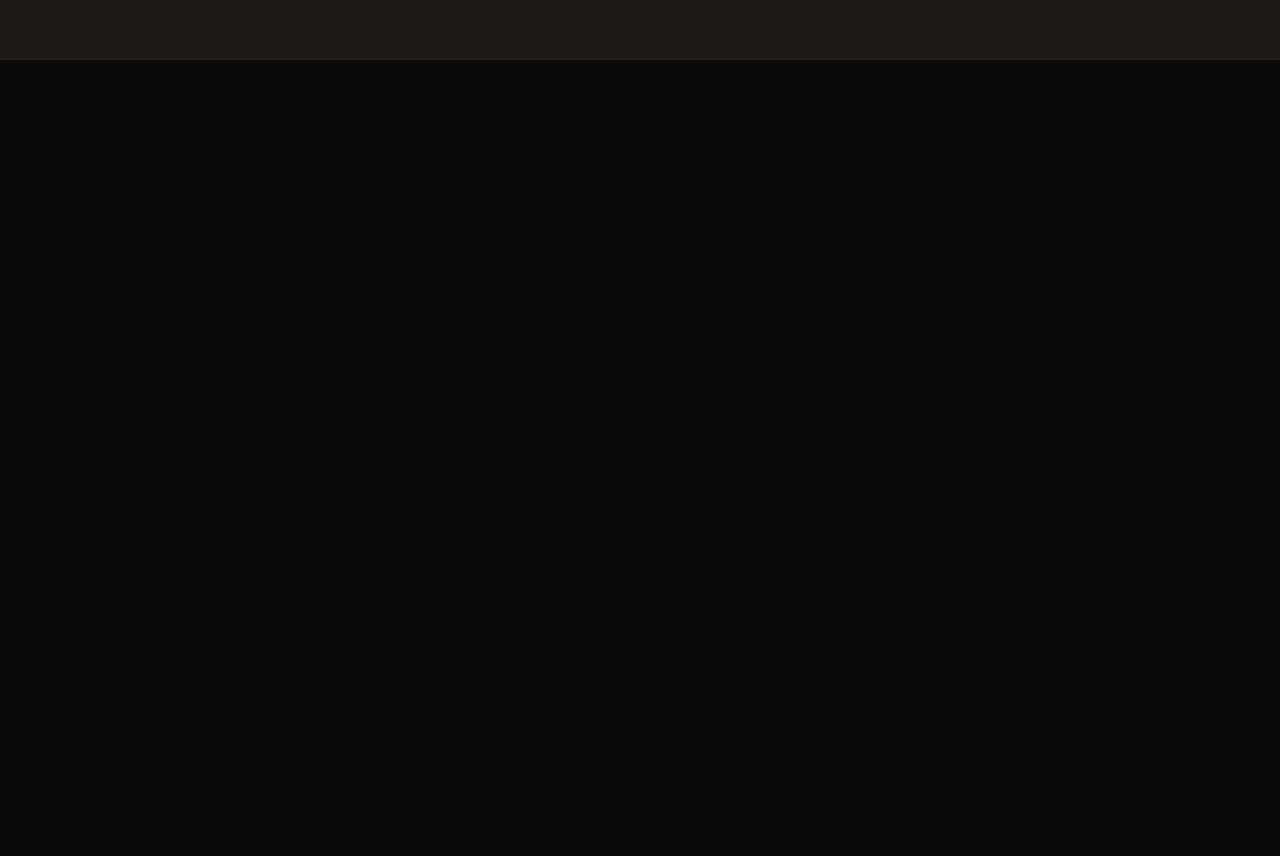
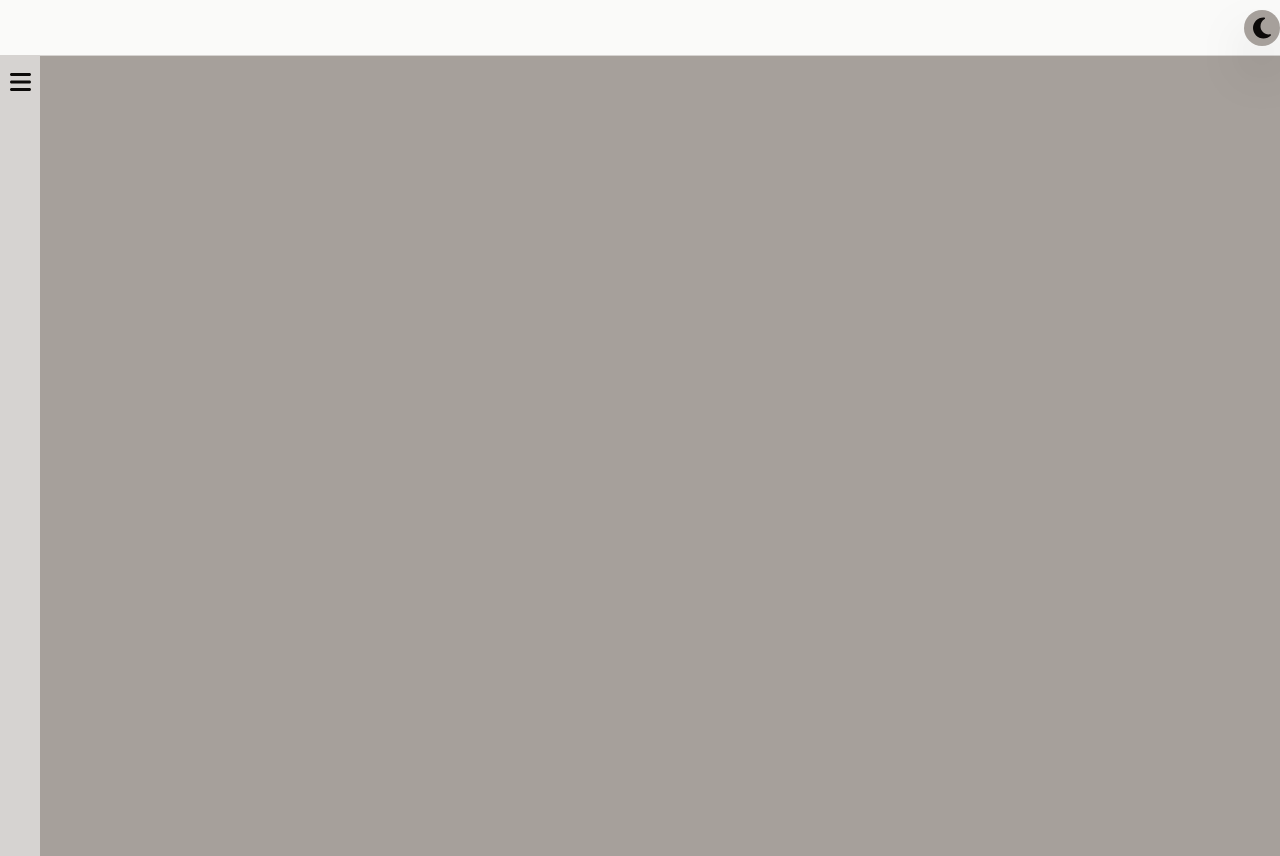
Before and after one commit to zekariyasamdu/rate-movies, a React (Vite) app: page / in a window 1280 px wide. Before the commit the page ends 800 px from the top, so only its background shows below. Built offline with nearby package versions, Linux system fonts and the light colour scheme; a web font is replaced by a local one.

Commit message:
darkmode and lightmode set up

```diff
--- a/index.css
+++ b/index.css
@@ -4,9 +4,13 @@
 @custom-variant dark (&:where(.dark, .dark *));
 
 @theme {
-    --color-primary:   oklch(0.147 0.004 49.25);
-    --color-secondary: oklch(0.216 0.006 56.043);
-    --color-tertiary:  oklch(0.268 0.007 34.298);
+    --color-D-primary:   oklch(0.147 0.004 49.25);
+    --color-D-secondary: oklch(0.216 0.006 56.043);
+    --color-D-tertiary:  oklch(0.268 0.007 34.298);
+
+    --color-L-primary:  oklch(0.709 0.01 56.259);
+    --color-L-secondary: oklch(0.985 0.001 106.423);
+    --color-L-tertiary:  oklch(0.869 0.005 56.366) ;
     --font-open-sans:  Open Sans, "sans-serif";
 }
 
@@ -19,7 +23,7 @@
 
 @layer base {
     body{
-        @apply m-0 p-0 text-white text-2xl bg-primary font-open-sans ;
+        @apply h-screen m-0 p-0 text-white text-2xl bg-L-primary font-open-sans dark:bg-D-primary ;
     }
 }
 
--- a/package.json
+++ b/package.json
@@ -10,6 +10,9 @@
     "preview": "vite preview"
   },
   "dependencies": {
+    "@fortawesome/fontawesome-svg-core": "^6.7.2",
+    "@fortawesome/free-solid-svg-icons": "^6.7.2",
+    "@fortawesome/react-fontawesome": "^0.2.2",
     "@tailwindcss/vite": "^4.1.7",
     "dotenv": "^16.5.0",
     "react": "^19.1.0",
--- a/src/components/Header.tsx
+++ b/src/components/Header.tsx
@@ -1,9 +1,31 @@
 
+// fontawsome
+import { FontAwesomeIcon } from "@fortawesome/react-fontawesome";
+import { faMoon, faSun } from "@fortawesome/free-solid-svg-icons";
+// Hooks
+import useChangeTheme from "../hooks/useChangeTheme";
 
 
 export default function Header() {
+    // toggles between themes
+    const { theme, setTheme } = useChangeTheme()
+    function toggleBetweenThemes(): void {
+        setTheme(!theme)
+    }
+
+
     return (
-        <div className="w-full h-15 border-b-1 flex-center border-tertiary bg-secondary">
+        <div className="sticky z-1 top-0 w-full flex flex-row items-center h-14 border-b-1 border-L-tertiary bg-L-secondary dark:border-D-tertiary dark:bg-D-secondary">
+            <div className="w-9 h-9 bg-L-primary ml-auto flex-center rounded-full cursor-pointer dark:bg-D-primary shadow-2xl shadow-D-primary"
+                onClick={toggleBetweenThemes}>
+                {!theme ?
+                    <FontAwesomeIcon className="text-L-primary"
+                        title="light-mode"
+                        icon={faSun} /> :
+                    <FontAwesomeIcon className="text-D-primary"
+                        title="dark-mode"
+                        icon={faMoon} />}
+            </div>
         </div>
     )
 }
--- /dev/null
+++ b/src/components/SideBar.tsx
@@ -0,0 +1,27 @@
+// fontawsome
+import { FontAwesomeIcon } from "@fortawesome/react-fontawesome";
+import { faBars } from "@fortawesome/free-solid-svg-icons";
+import { useState } from "react";
+
+
+
+export default function SideBar() {
+
+    // Resizing the sidebar
+    const [stateOfResizeSideBar, setResizeSideBar] = useState(true)
+    let widthValue: string = stateOfResizeSideBar ? 'w-10' : 'w-50';
+    function resizeSideBar(): void {
+        setResizeSideBar(!stateOfResizeSideBar);
+    }
+
+    return (
+        <div className={`z-20 ${widthValue}  h-screen flex justify-center bg-L-tertiary dark:bg-D-tertiary`}>
+            <div className="w-max h-max cursor-pointer my-2.5 dark:hover:bg-D-primary"
+                onClick={resizeSideBar}
+                title="sidebar">
+                <FontAwesomeIcon className="text-D-primary dark:text-L-primary "
+                    icon={faBars} />
+            </div>
+        </div>
+    )
+}
--- /dev/null
+++ b/src/hooks/useChangeTheme.tsx
@@ -0,0 +1,26 @@
+import { useEffect, useState } from "react";
+
+
+export default function useChangeTheme() {
+
+    const [theme, setTheme] = useState(() => {
+        let value: string | null = localStorage.getItem('theme')
+        return value === 'dark' ? false : true;
+
+    });
+
+    useEffect(() => {
+        if (theme) {
+            localStorage.setItem('theme', 'light')
+            document.body.classList.remove('dark')
+            return;
+        }
+
+        localStorage.setItem('theme', 'dark')
+        let value: string | null = localStorage.getItem('theme')
+        value === 'dark' ? document.body.classList.add(value) : null;
+
+    }, [theme])
+
+    return { theme, setTheme }
+}
--- a/src/pages/HomePage.tsx
+++ b/src/pages/HomePage.tsx
@@ -1,11 +1,13 @@
 import Header from "../components/Header";
+import SideBar from "../components/SideBar";
 
 
 
-export default function Home(){
-    return(
-        <>
-        <Header/>
-        </>
+export default function Home() {
+    return (
+        <div>
+            <Header />
+            <SideBar />
+        </div>
     )
 }
```
Also changed, not shown: 1 other file (tests, documents, lock files or other folders).
